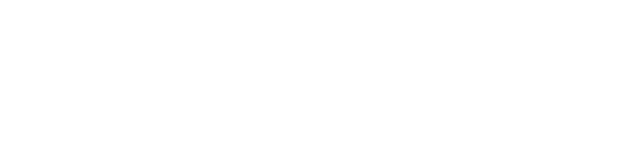
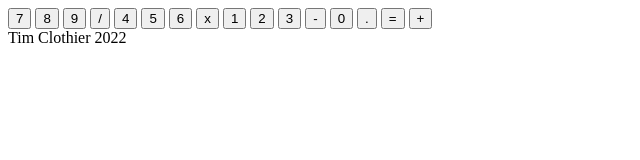
Before and after one commit to Joey-Schmoe/odin-calculator, a plain HTML site: page index.html in a window 1280 px wide. Shown: the whole page, without its empty margins (0-640 px from the left). Drawn offline with Linux system fonts and the light colour scheme.

Commit message:
Fill in html elements

```diff
--- a/index.html
+++ b/index.html
@@ -7,6 +7,32 @@
     <title>Calculator</title>
 </head>
 <body>
+    <div id="calculator-container">
+        <div id="calculator-display">
 
+        </div>
+        <div id="calculator-buttons">
+            <button id="button-7">7</button>
+            <button id="button-8">8</button>
+            <button id="button-9">9</button>
+            <button id="button-divide">/</button>
+
+            <button id="button-4">4</button>
+            <button id="button-5">5</button>
+            <button id="button-6">6</button>
+            <button id="button-multiply">x</button>
+
+            <button id="button-1">1</button>
+            <button id="button-2">2</button>
+            <button id="button-3">3</button>
+            <button id="button-subtract">-</button>
+
+            <button id="button-0">0</button>
+            <button id="button-decimal">.</button>
+            <button id="button-equals">=</button>
+            <button id="button-plus">+</button>
+        </div>
+    </div>
+    <footer>Tim Clothier 2022</footer>
 </body>
 </html>
```
